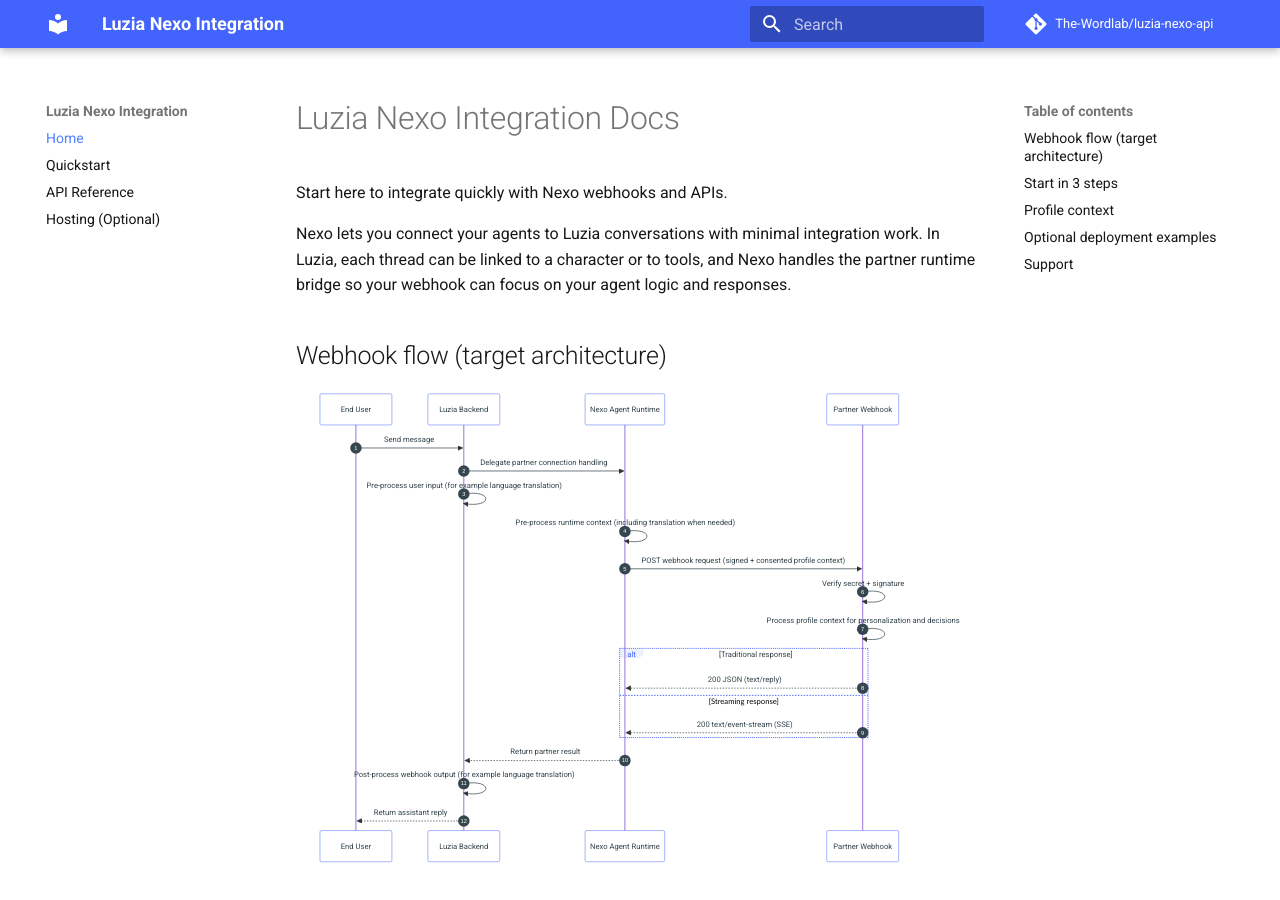
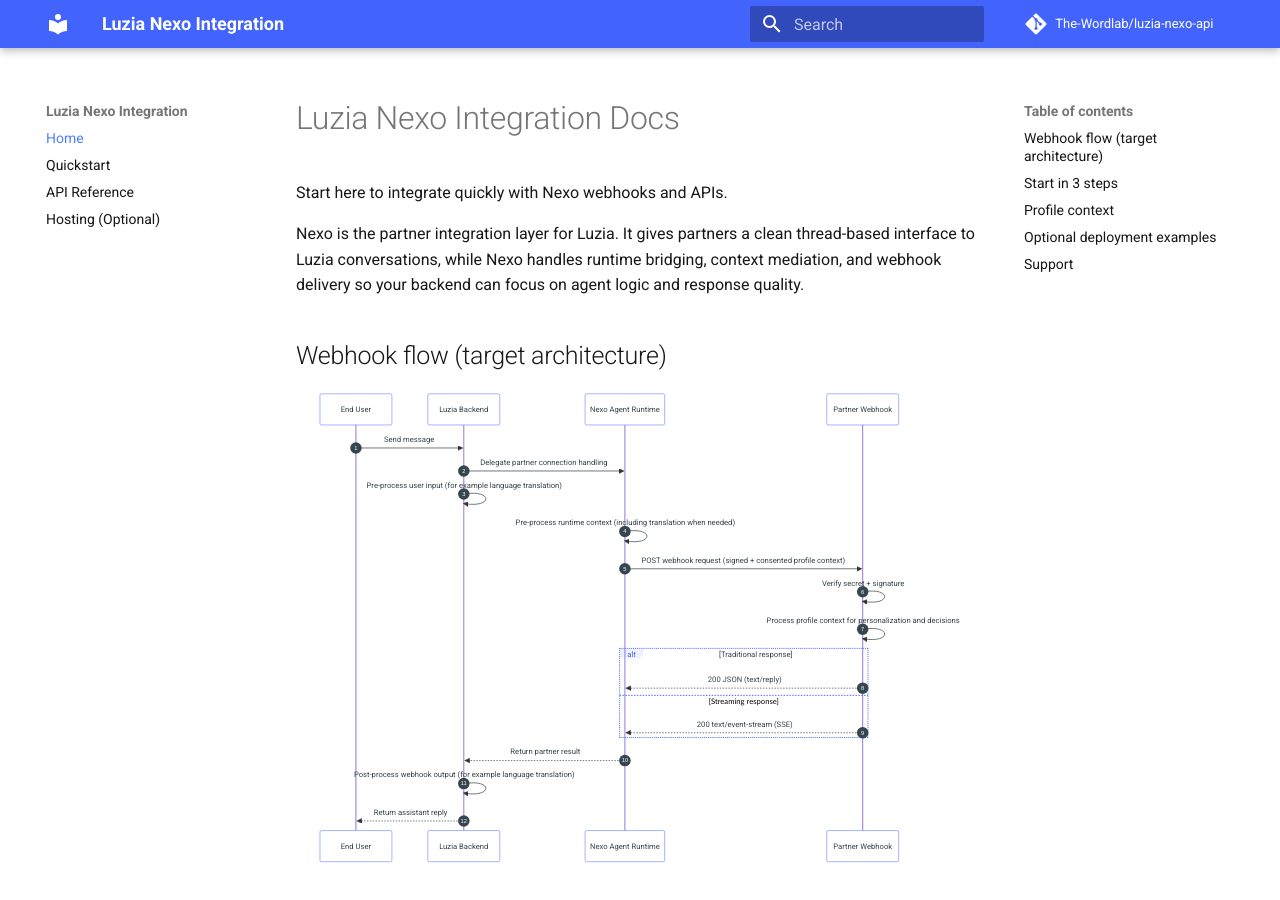
Before and after one commit to The-Wordlab/luzia-nexo-api, an MkDocs documentation site: the page built from docs/index.md, in a window 1280 px wide and 900 px high. Built offline with MkDocs 1.6.1 and Material for MkDocs 9.7.7, drawn with Linux system fonts in a browser that asks for light colours; comment, search, counter and statistics services are not loaded.

Commit message:
docs: sharpen partner value statement around Nexo thread integration

```diff
--- a/docs/index.md
+++ b/docs/index.md
@@ -2,7 +2,7 @@
 
 Start here to integrate quickly with Nexo webhooks and APIs.
 
-Nexo lets you connect your agents to Luzia conversations with minimal integration work. In Luzia, each thread can be linked to a character or to tools, and Nexo handles the partner runtime bridge so your webhook can focus on your agent logic and responses.
+Nexo is the partner integration layer for Luzia. It gives partners a clean thread-based interface to Luzia conversations, while Nexo handles runtime bridging, context mediation, and webhook delivery so your backend can focus on agent logic and response quality.
 
 ## Webhook flow (target architecture)
 
```
Also changed, not shown: README.md (+2 -0 lines).
